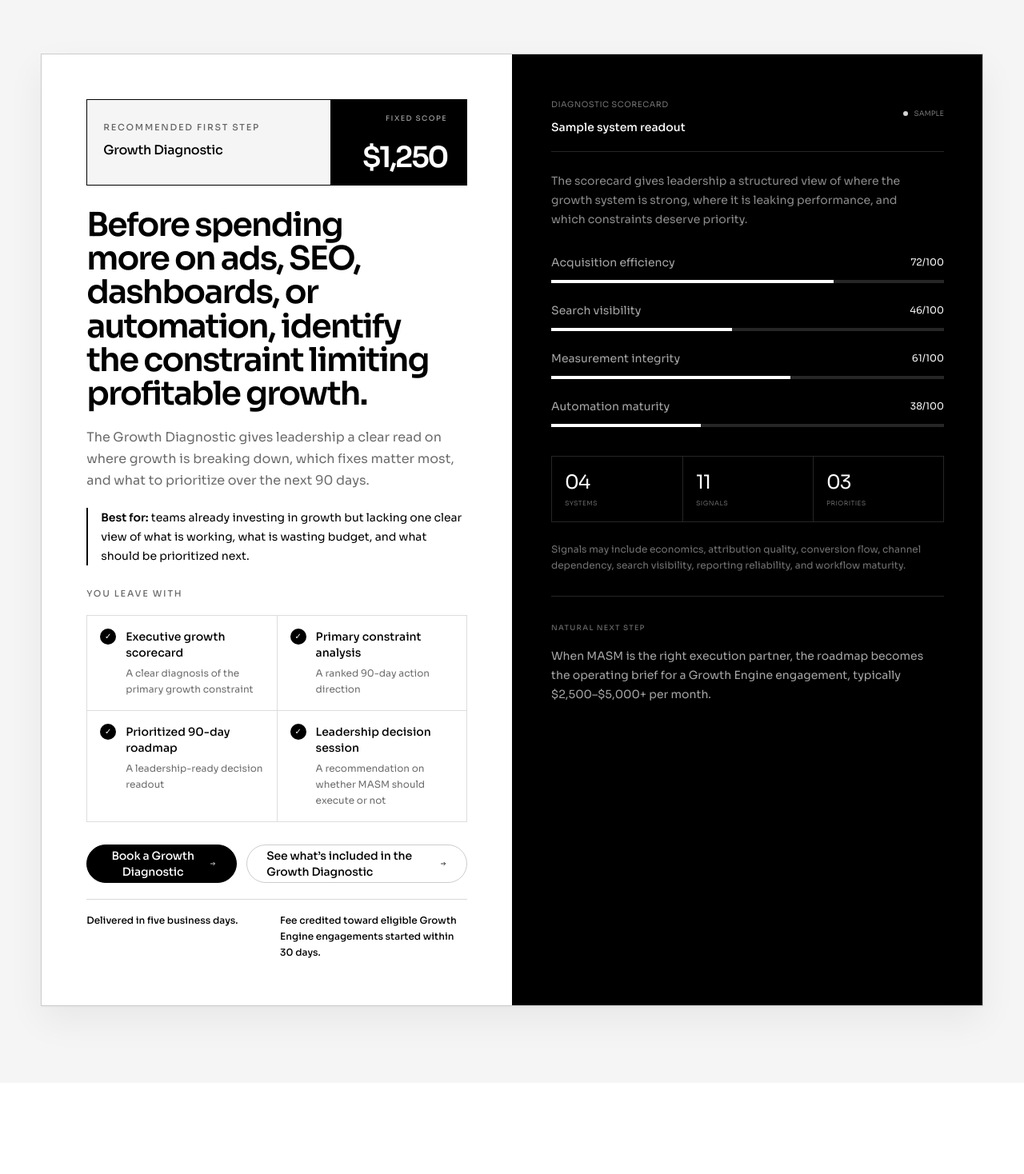
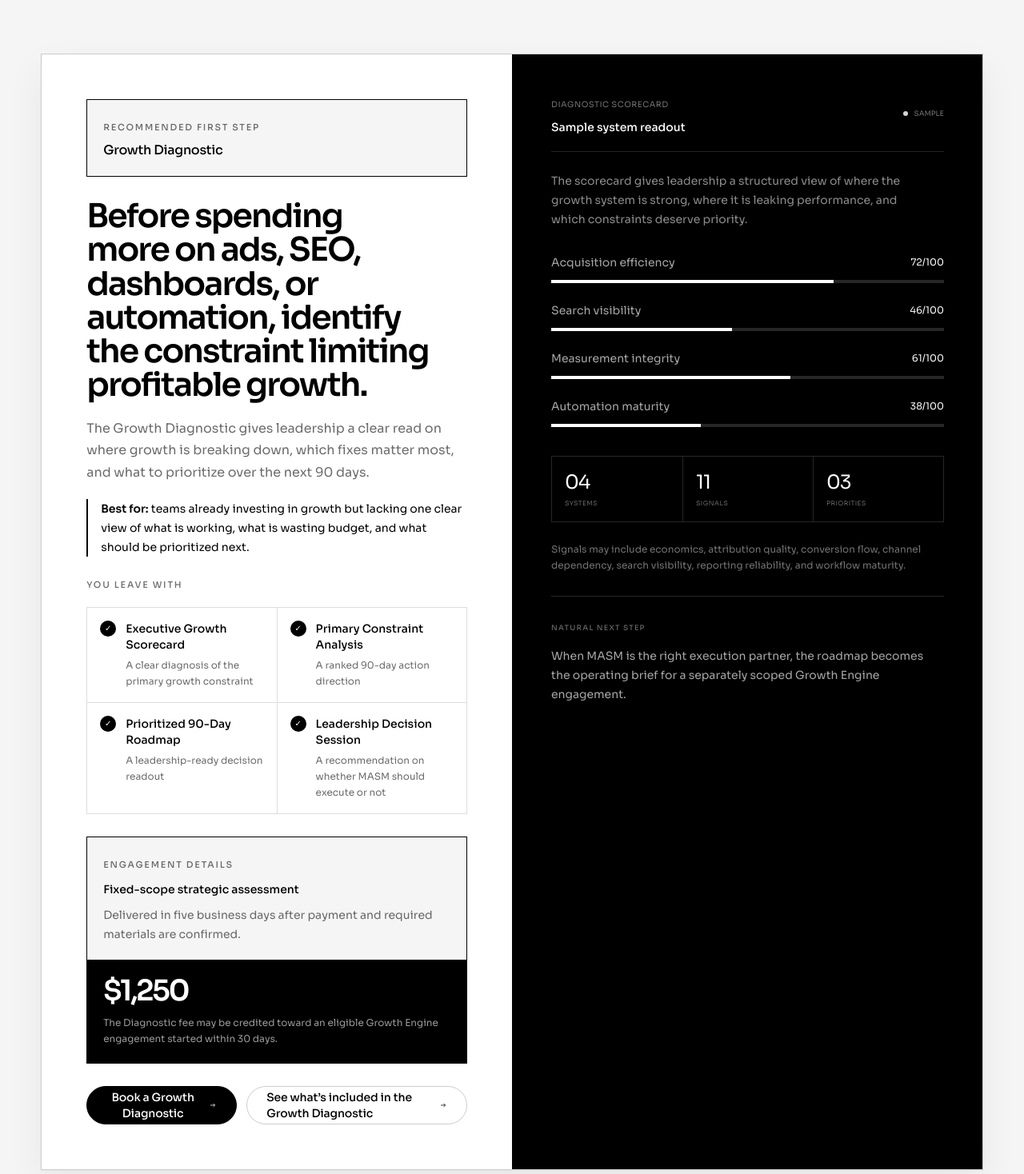
Before and after one commit to sianmatti/masm-website, a Next.js app: page / in a window 1280 px wide. Shown: the part 1060-2528 px from the top of the page at 80% size. Built offline with nearby package versions, Linux system fonts and the light colour scheme.

Commit message:
Refine Growth Diagnostic pricing hierarchy

```diff
--- a/components/diagnostic.tsx
+++ b/components/diagnostic.tsx
@@ -10,10 +10,10 @@ const checks = [
 ];
 
 const deliverables = [
-  ["Executive growth scorecard", "A clear diagnosis of the primary growth constraint"],
-  ["Primary constraint analysis", "A ranked 90-day action direction"],
-  ["Prioritized 90-day roadmap", "A leadership-ready decision readout"],
-  ["Leadership decision session", "A recommendation on whether MASM should execute or not"],
+  ["Executive Growth Scorecard", "A clear diagnosis of the primary growth constraint"],
+  ["Primary Constraint Analysis", "A ranked 90-day action direction"],
+  ["Prioritized 90-Day Roadmap", "A leadership-ready decision readout"],
+  ["Leadership Decision Session", "A recommendation on whether MASM should execute or not"],
 ];
 
 export function Diagnostic() {
@@ -23,17 +23,11 @@ export function Diagnostic() {
         <div className="overflow-hidden border border-ink/20 bg-white shadow-card">
           <div className="grid md:grid-cols-2">
             <div className="p-7 sm:p-10 lg:p-14">
-              <div className="grid overflow-hidden border border-ink sm:grid-cols-[1fr_auto]">
-                <div className="bg-paper p-4 sm:p-5">
-                  <span className="eyebrow">Recommended first step</span>
-                  <p className="mt-1.5 text-base font-medium tracking-[-0.02em]">Growth Diagnostic</p>
-                </div>
-                <div className="flex items-center justify-between gap-6 border-t border-ink bg-ink px-4 py-4 text-white sm:min-w-[170px] sm:flex-col sm:items-end sm:justify-center sm:border-l sm:border-t-0 sm:px-6 sm:text-right">
-                  <span className="block font-mono text-[9px] font-medium uppercase tracking-[0.16em] text-white/60">
-                    Fixed scope
-                  </span>
-                  <strong className="block text-4xl font-semibold leading-none tracking-[-0.07em]">$1,250</strong>
-                </div>
+              <div className="border border-ink bg-paper p-4 sm:p-5">
+                <span className="eyebrow">Recommended first step</span>
+                <p className="mt-1.5 text-base font-medium tracking-[-0.02em]">
+                  Growth Diagnostic
+                </p>
               </div>
               <h2 className="mt-7 text-[clamp(2rem,3.2vw,3.5rem)] font-semibold leading-[1.03] tracking-[-0.045em] text-balance">
                 Before spending more on ads, SEO, dashboards, or automation,
@@ -61,6 +55,27 @@ export function Diagnostic() {
                   </div>
                 ))}
               </div>
+              <div className="mt-7 overflow-hidden border border-ink">
+                <div className="bg-paper p-4 sm:p-5">
+                  <span className="eyebrow">Engagement details</span>
+                  <p className="mt-2 text-sm font-medium leading-6 text-ink">
+                    Fixed-scope strategic assessment
+                  </p>
+                  <p className="mt-2 text-sm leading-6 text-muted">
+                    Delivered in five business days after payment and required
+                    materials are confirmed.
+                  </p>
+                </div>
+                <div className="border-t border-ink bg-ink p-4 text-white sm:p-5">
+                  <strong className="block text-4xl font-semibold leading-none tracking-[-0.07em]">
+                    $1,250
+                  </strong>
+                  <p className="mt-3 max-w-lg text-xs leading-5 text-white/60">
+                    The Diagnostic fee may be credited toward an eligible Growth
+                    Engine engagement started within 30 days.
+                  </p>
+                </div>
+              </div>
               <div className="mt-7 flex flex-col gap-3 sm:flex-row">
                 <BookingCta source="homepage_diagnostic">
                   Book a Growth Diagnostic
@@ -68,10 +83,6 @@ export function Diagnostic() {
                 <ButtonLink href={sitePath("/diagnostic/")} variant="secondary">
                   See what’s included in the Growth Diagnostic
                 </ButtonLink>
-              </div>
-              <div className="mt-5 grid gap-2 border-t border-ink/15 pt-4 text-xs leading-5 text-muted sm:grid-cols-2">
-                <p><strong className="font-medium text-ink">Delivered in five business days.</strong></p>
-                <p><strong className="font-medium text-ink">Fee credited toward eligible Growth Engine engagements started within 30 days.</strong></p>
               </div>
             </div>
             <div className="border-t border-ink/20 bg-ink p-7 text-white sm:p-10 md:border-l md:border-t-0 lg:p-12">
@@ -126,8 +137,8 @@ export function Diagnostic() {
                 </span>
                 <p className="mt-3 text-sm leading-6 text-white/65">
                   When MASM is the right execution partner, the roadmap becomes
-                  the operating brief for a Growth Engine engagement, typically
-                  $2,500–$5,000+ per month.
+                  the operating brief for a separately scoped Growth Engine
+                  engagement.
                 </p>
               </div>
             </div>
```
